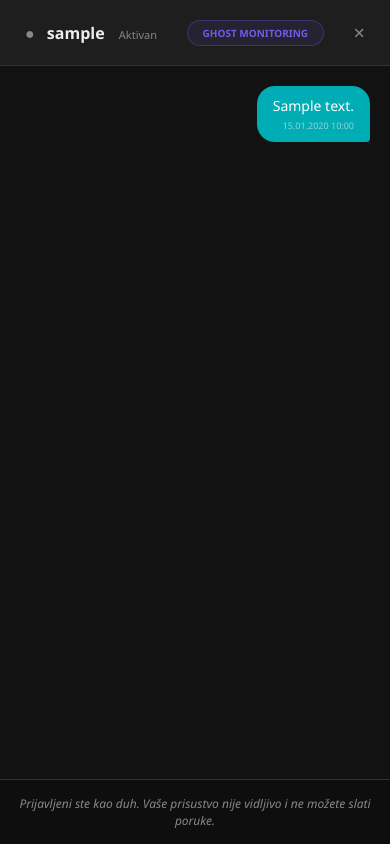
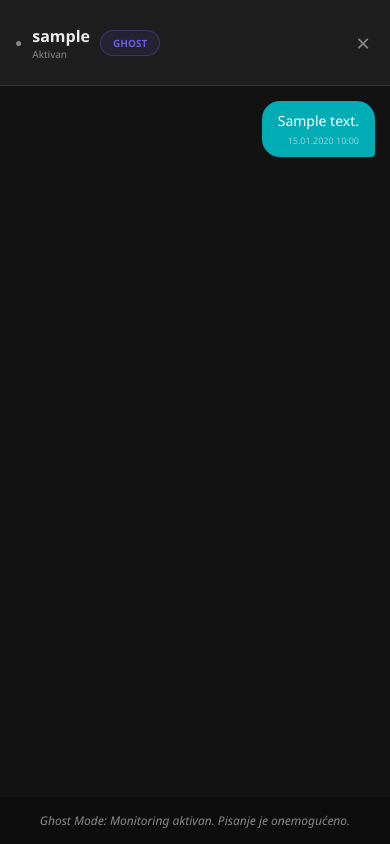
Before and after one commit to snikic01/chatter-app, a PHP site: page /chat.php?user_id=1&ghost=true in a window 390 px wide. Run offline with PHP 8.4, Linux system fonts and the light colour scheme; the visitor is signed in with stand-in values (Sample User, id 1); tables that the repository leaves empty or names only in its code hold one stand-in row (values such as "Sample post").

Commit message:
Optimizacija privatnog ceta za ekran telefona

```diff
--- a/chat.php
+++ b/chat.php
@@ -18,7 +18,6 @@ $stmt = $pdo->prepare("SELECT username, last_seen FROM users WHERE id = ?");
 $stmt->execute([$friend_id]);
 $friend = $stmt->fetch();
 
-// --- NOVO: SIGURNOSNA PROVERA AKO KORISNIK NE POSTOJI ---
 if (!$friend) {
     $back_link = $is_ghost ? "admin_logs.php" : "dashboard.php";
     die("<body style='background:#121212; color:white; padding:50px; text-align:center; font-family:sans-serif;'>
@@ -35,7 +34,6 @@ if (!$is_ghost) {
 
 $is_online = (strtotime($friend['last_seen']) > (time() - 300));
 $status_color = $is_online ? 'var(--success)' : 'var(--text-muted)';
-// Pretpostavljam da imaš funkciju time_ago, ako ne, ovde možeš staviti samo datum
 $status_label = $is_online ? 'Online' : 'Aktivan';
 
 // AJAX: Slanje poruke
@@ -62,6 +60,7 @@ if (isset($_GET['fetch'])) {
         $statusInfo = "<div style='font-size: 9px; color: #eee; text-align: right; margin-top: 4px; opacity: 0.6;'>";
         $statusInfo .= "$vreme " . ($isMe && $m['seen'] == 1 ? "• Seen ✓" : "");
         $statusInfo .= "</div>";
+
         echo "<div class='message-wrapper $class'>";
         echo "<div class='message'>" . htmlspecialchars($m['message']) . $statusInfo . "</div>";
         echo "</div>";
@@ -73,45 +72,98 @@ if (isset($_GET['fetch'])) {
 <html lang="sr">
 <head>
     <meta charset="UTF-8">
-    <title><?php echo $is_ghost ? "[GHOST] " : ""; ?>Chat sa <?php echo $friend['username']; ?></title>
-    <link rel="stylesheet" href="style.css">
+    <!-- KLJUČNO ZA MOBILNI: Sprečava zumiranje i gužvanje -->
+    <meta name="viewport" content="width=device-width, initial-scale=1.0, maximum-scale=1.0, user-scalable=no">
+    <title><?php echo $is_ghost ? "[GHOST] " : ""; ?>Chat | <?php echo htmlspecialchars($friend['username']); ?></title>
+    <link rel="stylesheet" href="style.css?v=<?php echo time(); ?>">
     <style>
-        .ghost-indicator { background: rgba(108, 92, 231, 0.1); color: #6c5ce7; padding: 5px 15px; border-radius: 20px; font-size: 10px; font-weight: bold; border: 1px solid rgba(108, 92, 231, 0.3); text-transform: uppercase; }
-        .ghost-notice { text-align: center; padding: 15px; background: rgba(0,0,0,0.2); color: var(--text-muted); font-size: 12px; font-style: italic; border-top: 1px solid var(--border); }
+        /* Specifična optimizacija za chat.php da ne bi koristio Sidebar pravila */
+        body {
+            display: flex;
+            flex-direction: column;
+            width: 100vw;
+            height: 100vh;
+            overflow: hidden;
+        }
+
+        .chat-area {
+            flex: 1;
+            width: 100%;
+            display: flex;
+            flex-direction: column;
+            background: var(--bg-dark);
+        }
+
+        .chat-header {
+            flex-shrink: 0;
+            z-index: 100;
+        }
+
+        .ghost-indicator {
+            background: rgba(108, 92, 231, 0.1);
+            color: #6c5ce7;
+            padding: 5px 12px;
+            border-radius: 20px;
+            font-size: 10px;
+            font-weight: bold;
+            border: 1px solid rgba(108, 92, 231, 0.3);
+        }
+
+        /* Osigurava da polje za kucanje uvek popuni dno na mobilnom */
+        .input-container {
+            flex-shrink: 0;
+            width: 100%;
+            box-sizing: border-box;
+        }
+
+        #chat-box {
+            flex: 1;
+            padding: 15px;
+            overflow-y: auto;
+            display: flex;
+            flex-direction: column;
+        }
+
+        @media (max-width: 768px) {
+            .chat-header { padding: 10px 15px; }
+            .message { max-width: 85%; }
+        }
     </style>
 </head>
 <body>
+
     <div class="chat-area">
+        <!-- HEADER -->
         <div class="chat-header">
-            <div>
-                <span style="color: <?php echo $status_color; ?>; margin-right: 8px;">●</span>
-                <strong><?php echo htmlspecialchars($friend['username']); ?></strong>
-                <span style="font-size: 11px; color: var(--text-muted); margin-left: 10px;">
-                    <?php echo $status_label; ?>
-                </span>
+            <div style="display: flex; align-items: center; gap: 10px;">
+                <span style="color: <?php echo $status_color; ?>; font-size: 12px;">●</span>
+                <div style="display: flex; flex-direction: column;">
+                    <strong><?php echo htmlspecialchars($friend['username']); ?></strong>
+                    <small style="font-size: 10px; color: var(--text-muted);"><?php echo $status_label; ?></small>
+                </div>
+                <?php if ($is_ghost): ?>
+                    <div class="ghost-indicator">GHOST</div>
+                <?php endif; ?>
             </div>
 
-            <?php if ($is_ghost): ?>
-                <div class="ghost-indicator">GHOST MONITORING</div>
-            <?php endif; ?>
-
-            <!-- IZMENA: Dinamički link za izlaz -->
             <?php $exit_url = $is_ghost ? "admin_logs.php" : "dashboard.php"; ?>
-            <a href="<?php echo $exit_url; ?>" style="color: var(--text-muted); text-decoration: none; font-size: 20px;">&times;</a>
+            <a href="<?php echo $exit_url; ?>" style="color: var(--text-muted); text-decoration: none; font-size: 24px; padding: 5px;">&times;</a>
         </div>
 
+        <!-- PORUKE -->
         <div id="chat-box">Učitavanje...</div>
 
+        <!-- UNOS PORUKE -->
         <?php if (!$is_ghost): ?>
             <div class="input-container">
                 <form id="chat-form">
                     <input type="text" id="msg-input" placeholder="Napiši poruku..." autocomplete="off">
-                    <button type="submit" class="btn-send">Pošalji</button>
+                    <button type="submit" class="btn-send">POŠALJI</button>
                 </form>
             </div>
         <?php else: ?>
-            <div class="ghost-notice">
-                Prijavljeni ste kao duh. Vaše prisustvo nije vidljivo i ne možete slati poruke.
+            <div style="text-align: center; padding: 15px; background: rgba(0,0,0,0.3); color: var(--text-muted); font-size: 12px; font-style: italic;">
+                Ghost Mode: Monitoring aktivan. Pisanje je onemogućeno.
             </div>
         <?php endif; ?>
     </div>
@@ -124,11 +176,14 @@ if (isset($_GET['fetch'])) {
         function fetchMessages() {
             let url = `chat.php?user_id=${friendId}&fetch=1&t=${Date.now()}`;
             if (isGhost) url += "&ghost=true";
-            fetch(url).then(r => r.text()).then(data => {
-                const shouldScroll = chatBox.scrollHeight - chatBox.clientHeight <= chatBox.scrollTop + 100;
-                chatBox.innerHTML = data;
-                if (shouldScroll) chatBox.scrollTop = chatBox.scrollHeight;
-            });
+
+            fetch(url)
+                .then(r => r.text())
+                .then(data => {
+                    const shouldScroll = chatBox.scrollHeight - chatBox.clientHeight <= chatBox.scrollTop + 100;
+                    chatBox.innerHTML = data;
+                    if (shouldScroll) chatBox.scrollTop = chatBox.scrollHeight;
+                });
         }
 
         if (!isGhost) {
@@ -136,14 +191,20 @@ if (isset($_GET['fetch'])) {
                 e.preventDefault();
                 const input = document.getElementById('msg-input');
                 if (!input.value.trim()) return;
+
                 let fd = new FormData();
                 fd.append('msg', input.value);
-                fetch(`chat.php?user_id=${friendId}`, { method: 'POST', body: fd }).then(() => {
+
+                fetch(`chat.php?user_id=${friendId}`, {
+                    method: 'POST',
+                    body: fd
+                }).then(() => {
                     input.value = '';
                     fetchMessages();
                 });
             };
         }
+
         setInterval(fetchMessages, 2000);
         fetchMessages();
     </script>
--- a/style.css
+++ b/style.css
@@ -341,3 +341,34 @@ body {
     background: var(--danger);
     color: white;
 }
+
+/* --- MOBILNA OPTIMIZACIJA ZA PRIVATNI ČET --- */
+@media screen and (max-width: 800px) {
+    /* Ako stranica sadrži .chat-area, sakrij Dashboard sidebar */
+    body:has(.chat-area) .sidebar {
+        display: none !important;
+    }
+
+    /* Čet prostor se širi preko celog ekrana */
+    .chat-area {
+        width: 100vw !important;
+        height: 100vh !important;
+        position: fixed;
+        top: 0;
+        left: 0;
+        display: flex;
+        flex-direction: column;
+    }
+
+    /* Poruke dobijaju više mesta da ne budu uske */
+    .message {
+        max-width: 85% !important;
+    }
+
+    /* Polje za kucanje na dnu - puna širina */
+    .chat-area .input-container {
+        padding: 15px !important;
+        width: 100% !important;
+        box-sizing: border-box;
+    }
+}
```
